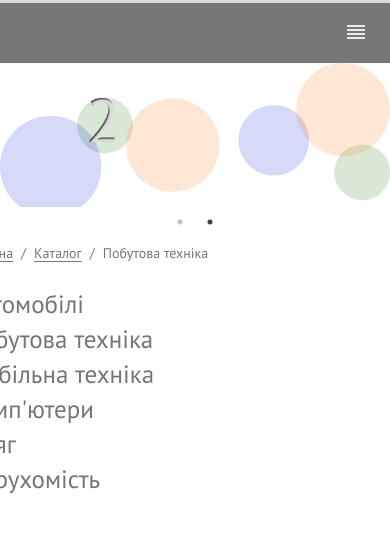
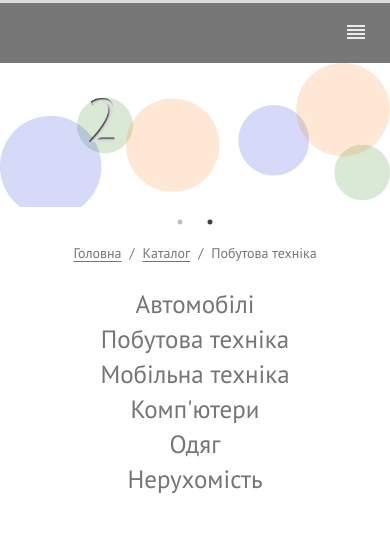
Before and after one commit to alinakotlovets/project, a plain HTML site: page docs/index.html in a window 390 px wide. Shown: the part 122-666 px from the top of the page. Drawn offline with nearby package versions, Linux system fonts and the light colour scheme.

Commit message:
footer adapt

```diff
--- a/docs/index.html
+++ b/docs/index.html
@@ -229,7 +229,7 @@
 
 <footer class="footer">
     <div class="container">
-    <ul class="footer-left-text">
+    <ul class="footer-left-box-text">
         <li class="footer-left-text">© 2012–2013 ЗАО «Компанія»</li>
         <li class="footer-left-text">info@name.ua</li>
     </ul>
--- a/src/js/footer.js
+++ b/src/js/footer.js
@@ -16,7 +16,7 @@ function adjustFooterCenter() {
             footerCenterList.style.marginRight = '0';
         }
     }
-    if (screenWidth >= 768 && screenWidth <= 999) { // Перевіряємо, чи планшетна версія
+    if ( screenWidth >= 768 && screenWidth <= 999) { // Перевіряємо, чи планшетна версія
         if (!footerLeftText) {
             // Якщо елемент footer-left-text був видалений, коригуємо відступи для планшетної версії
             footerCenterList.style.marginLeft = '327px'; // Встановлюємо відступ на 10px
@@ -27,6 +27,7 @@ function adjustFooterCenter() {
             footerCenterList.style.marginRight = '0';
         }
     }
+
 }
 
 // Викликаємо функцію при завантаженні сторінки
--- a/src/scss/components/_footer.scss
+++ b/src/scss/components/_footer.scss
@@ -11,8 +11,7 @@
 }
 .footer{
   background-color: $footer-menu;
-  height: 100%;
-
+  padding-bottom: 47px;
 }
 
 
@@ -31,8 +30,18 @@
     margin-left: 10px;
   }
   @include mobile{
-   display: flex;
+    justify-self: center;
+    text-align: center;
+  }
+}
+
+.footer-left-box-text{
+  @include mobile{
+    display: flex;
     justify-content: center;
+    flex-direction: column;
+    justify-self: center;
+    text-align: center;
   }
 }
 .footer-center-list-element{
@@ -49,7 +58,6 @@
   display: flex;
   justify-content: center;
   flex-direction: column;
-
 
 
 }
--- a/src/scss/components/index/content.scss
+++ b/src/scss/components/index/content.scss
@@ -18,7 +18,7 @@
     margin-left: 10px;
   }
   @include mobile{
-    margin-left: 10px;
+    justify-content: center;
   }
 
 }
@@ -49,7 +49,11 @@
 
 .content-accordion-list{
   @include mobile {
-    margin-left: 10px;
+    display: flex;
+    justify-content: center;
+    flex-direction: column;
+    text-align: center;
+
   }
 }
 
@@ -196,16 +200,17 @@
 
 
 .content-right-box{
+
   display: flex;
   flex-direction: column;
   justify-content: end;
   margin-left: auto;
-  width: 780px;
+  @include desktop{
+  width: 780px;}
   @include tablet{
     width: 520px;
   }
   @include mobile{
-    max-width: 500px;
     justify-content: center;
     margin-left: 0;
   }
```
Also changed, not shown: src/index.html (+1 -1 lines), docs/css/main.min.css.
